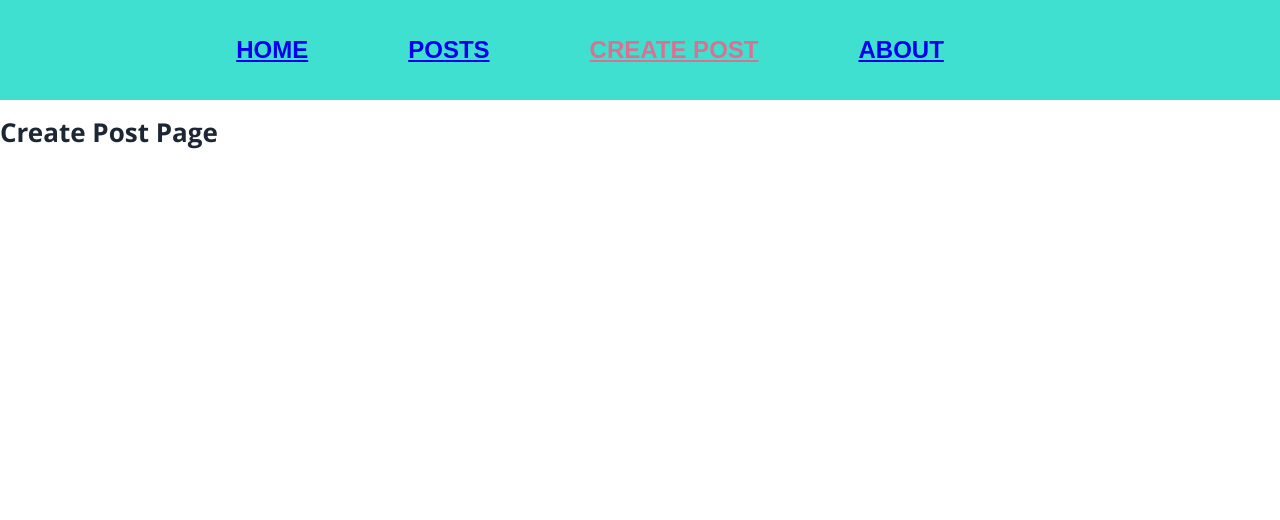
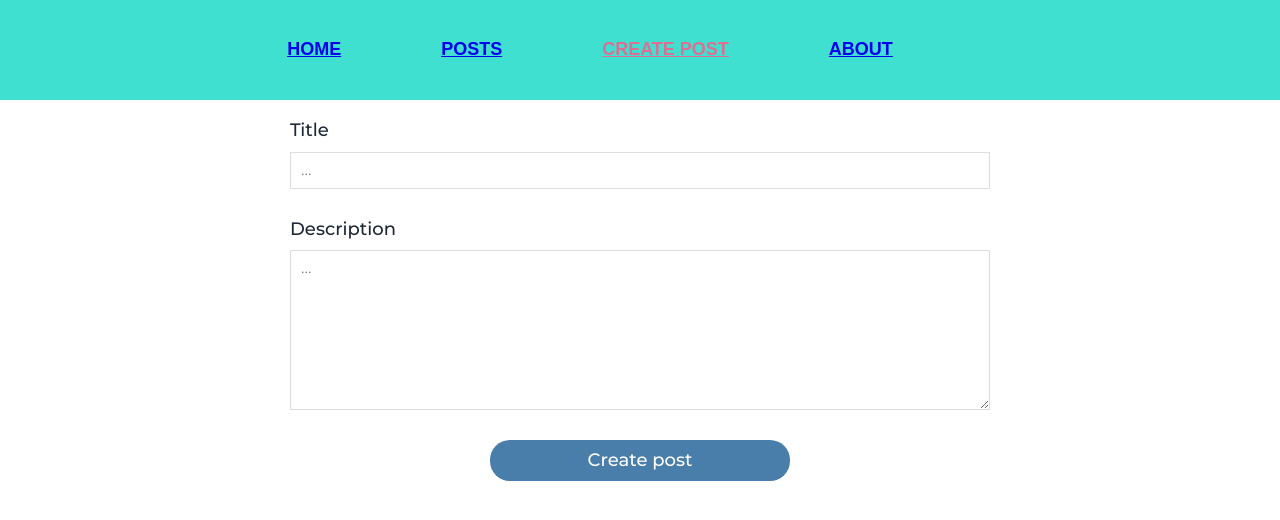
Before and after one commit to arteboris/simple-blog_app, a React app: page /posts/new in a window 1280 px wide. Built offline with nearby package versions, Linux system fonts and the light colour scheme.

Commit message:
done postNew create

```diff
--- /dev/null
+++ b/src/components/PostNew/PostNew.js
@@ -0,0 +1,46 @@
+/* eslint-disable jsx-a11y/label-has-associated-control */
+import React, { Component } from 'react';
+import css from './PostNew.module.css';
+
+export default class PostNew extends Component {
+  state = {};
+
+  render() {
+    return (
+      <>
+        <form className={css.adForm}>
+          <label>Title</label>
+          <input
+            placeholder="..."
+            minLength="3"
+            required
+            type="text"
+            name="title"
+            value=""
+          />
+          <label>Description</label>
+          <textarea
+            placeholder="..."
+            required
+            minLength="3"
+            name="description"
+            value=""
+          />
+          {/* <label>Оберіть фото</label>
+          <div className="wrap_img_add">
+            <span id="outputMulti" />
+          </div>
+          <input
+            type="file"
+            id="fileMulti"
+            name="images"
+            multiple
+            accept="image/x-png,image/gif,image/jpeg,image/jpg"
+            value=""
+          /> */}
+          <button type="button">Create post</button>
+        </form>
+      </>
+    );
+  }
+}
--- /dev/null
+++ b/src/components/PostNew/PostNew.module.css
@@ -0,0 +1,54 @@
+.adForm {
+  display: flex;
+  flex-direction: column;
+  min-width: 700px;
+  max-width: 100%;
+  padding: 20px 0;
+  background-color: rgb(255, 255, 255);
+  border-radius: 4px;
+}
+.adForm h3 {
+  text-align: center;
+}
+
+.adForm input,
+.adForm textarea {
+  margin-bottom: 30px;
+  padding: 10px;
+  border: 1px solid #ddd;
+}
+.adForm button {
+  background-color: #2b5577;
+  padding: 20px;
+  color: #fff;
+  border-radius: 20px;
+  width: 300px;
+}
+
+.adForm button {
+  border: none;
+  display: block;
+  margin: 0 auto;
+  color: rgb(255, 255, 255);
+  background-color: #497eaa;
+  padding: 10px 0;
+  font-family: Montserrat;
+  font-weight: 500;
+  font-size: 18px;
+}
+
+.adForm button:hover,
+.adForm button:focus {
+  color: rgb(255, 255, 255);
+  background-color: rgb(240, 164, 23);
+}
+
+.adForm label {
+  margin-bottom: 10px;
+  font-family: Montserrat;
+  font-weight: 500;
+  font-size: 18px;
+}
+.adForm textarea {
+  height: 10rem;
+}
--- a/src/components/pages/CreatePostPage/CreatePostPage.js
+++ b/src/components/pages/CreatePostPage/CreatePostPage.js
@@ -1,13 +1,15 @@
 import React, { Component } from 'react';
+import PostNew from '../../PostNew/PostNew';
+import css from './CreatePostPage.module.css';
 
-export default class PetPage extends Component {
+export default class CreatePostPage extends Component {
   state = {};
 
   render() {
     return (
-      <>
-        <h1>Create Post Page</h1>
-      </>
+      <div className={css.container}>
+        <PostNew />
+      </div>
     );
   }
 }
--- /dev/null
+++ b/src/components/pages/CreatePostPage/CreatePostPage.module.css
@@ -0,0 +1,4 @@
+.container {
+  display: flex;
+  justify-content: center;
+}
--- a/src/components/pages/HomePage/HomePage.module.css
+++ b/src/components/pages/HomePage/HomePage.module.css
@@ -1,9 +1,9 @@
 .title {
   text-align: center;
   font-family: Georgia, 'Times New Roman', Times, serif;
-  font-size: 30px;
+  font-size: 24px;
   font-weight: bold;
-  padding: 100px;
+  padding: 200px;
   text-transform: uppercase;
   background-color: rgba(0, 0, 0, 0.056);
   margin: 0;
--- a/src/components/pages/Navigation/Navigation.module.css
+++ b/src/components/pages/Navigation/Navigation.module.css
@@ -4,7 +4,7 @@
   justify-content: center;
   align-items: center;
   font-family: sans-serif;
-  font-size: 24px;
+  font-size: 18px;
   font-weight: bold;
   text-transform: uppercase;
   background-color: turquoise;
--- a/src/components/pages/PostPage/PostPage.js
+++ b/src/components/pages/PostPage/PostPage.js
@@ -1,12 +1,12 @@
 import React, { Component } from 'react';
 
-export default class PetPage extends Component {
+export default class PostPage extends Component {
   state = {};
 
   render() {
     return (
       <>
-        <h1>PostPage</h1>
+        <h1>Post Page</h1>
       </>
     );
   }
--- a/src/components/pages/PostsPage/PostsPage.js
+++ b/src/components/pages/PostsPage/PostsPage.js
@@ -1,6 +1,6 @@
 import React, { Component } from 'react';
 
-export default class PetsPage extends Component {
+export default class PostsPage extends Component {
   state = {};
 
   // componentDidMount() {
@@ -12,7 +12,7 @@ export default class PetsPage extends Component {
     return (
       <>
         {/* {items.length > 0 && <PetsList items={items} />} */}
-        <h1>PostsPage</h1>
+        <h1>Posts Page</h1>
       </>
     );
   }
```
